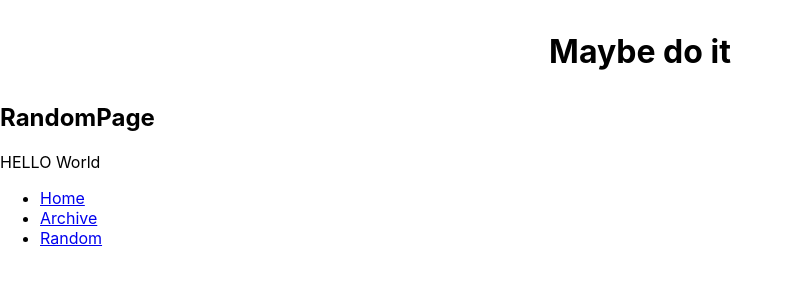
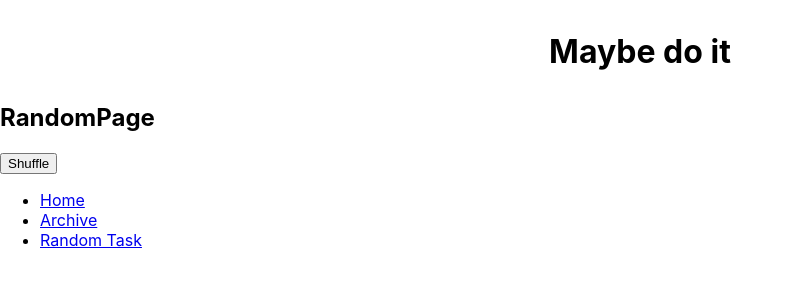
Before and after one commit to p-enz/to-do-app_neue_fische, a React (Create React App) app: page /RandomTask in a window 1280 px wide. Shown: the top 300 px of the page, without its empty margins (0-793 px from the left). Built offline with nearby package versions, Linux system fonts and the light colour scheme.

Commit message:
add functionality to randomPage

```diff
--- a/src/App.js
+++ b/src/App.js
@@ -86,10 +86,13 @@ function App() {
         ></Route>
 
         <Route
-          path="/archive"
+          path="/Archive"
           element={<ArchivePage archive={allTasks}></ArchivePage>}
         ></Route>
-        <Route path="/randomTask" element={<RandomPage></RandomPage>}></Route>
+        <Route
+          path="/RandomTask"
+          element={<RandomPage randomTasks={allTasks}></RandomPage>}
+        ></Route>
       </Routes>
       <NavBar></NavBar>
     </div>
--- a/src/components/NavBar.js
+++ b/src/components/NavBar.js
@@ -11,7 +11,7 @@ export default function NavBar() {
         <NavLink to="/Archive">Archive </NavLink>
       </li>
       <li>
-        <NavLink to="/Random">Random </NavLink>
+        <NavLink to="/RandomTask">Random Task </NavLink>
       </li>
     </ul>
   );
--- a/src/components/NewToDo.js
+++ b/src/components/NewToDo.js
@@ -1,4 +1,3 @@
-import { nanoid } from "nanoid";
 import React, { useState } from "react";
 import styled from "styled-components";
 
--- a/src/components/RandomPage.js
+++ b/src/components/RandomPage.js
@@ -1,10 +1,23 @@
-import React from "react";
+import React, { useState } from "react";
 
-export default function RandomPage() {
+export default function RandomPage({ randomTasks }) {
+  const [randomTask, setRandomTask] = useState("");
+
+  function getRandomTask(allTasks) {
+    if (allTasks) {
+      const randomTaskIndex = Math.floor(Math.random() * allTasks.length);
+      setRandomTask(allTasks[randomTaskIndex].name);
+    } else {
+      setRandomTask("");
+    }
+  }
   return (
     <>
       <h2>RandomPage</h2>
-      <p> HELLO World</p>
+      <button type="button" onClick={() => getRandomTask(randomTasks)}>
+        Shuffle
+      </button>
+      <p>{randomTask}</p>
     </>
   );
 }
```
